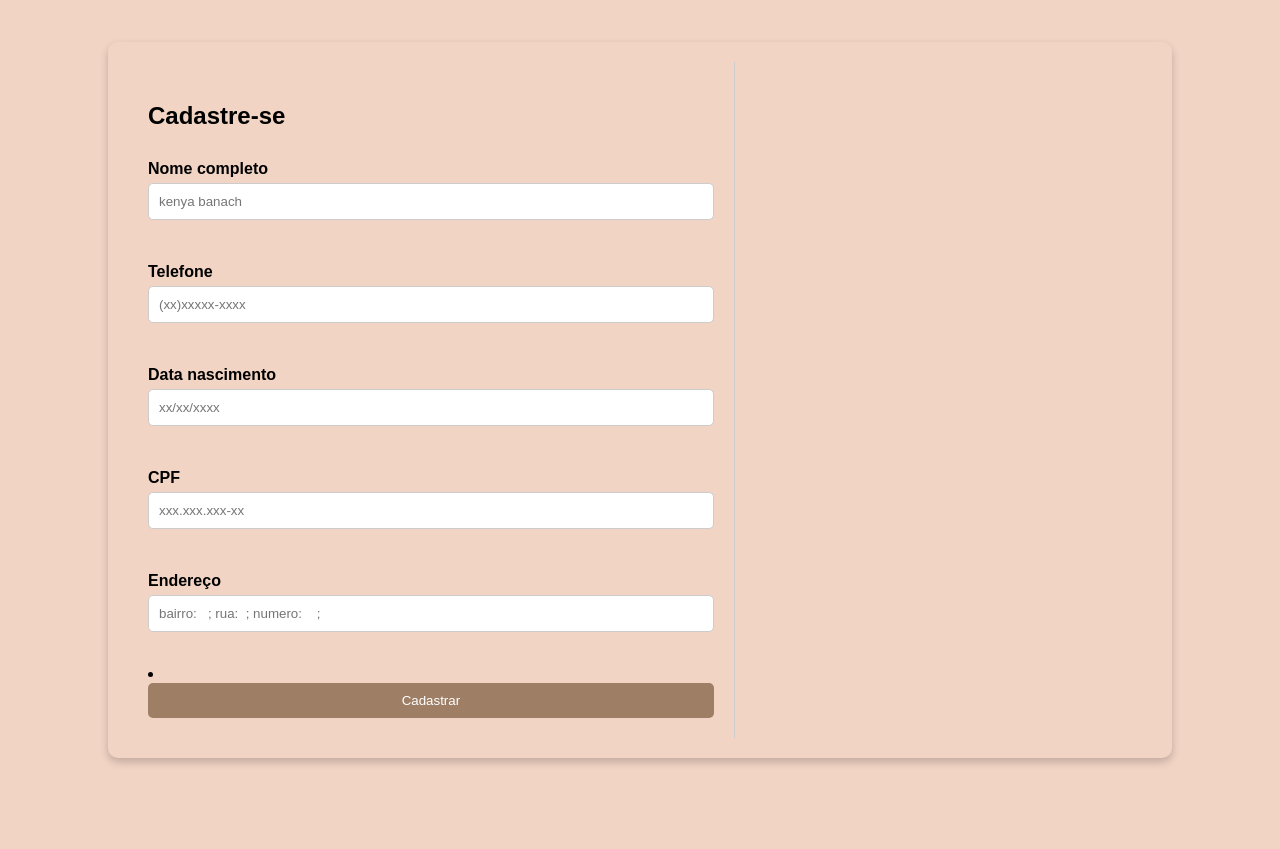
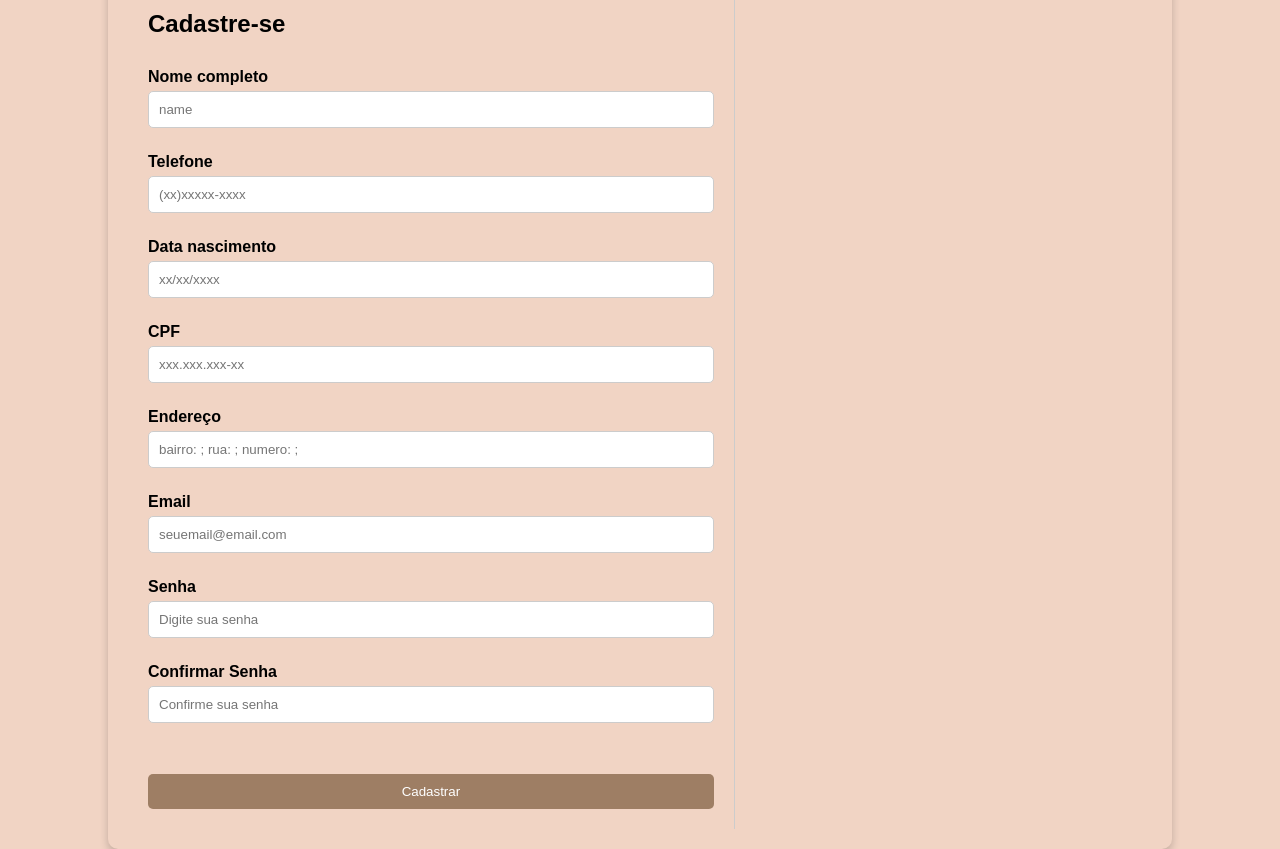
Before and after one commit to SraBanach/Plataforma-de-agendamento, a PHP site: page /telaUsuario.php in a window 1280 px wide. Before the commit the page ends 765 px from the top, so only its background shows below. Run offline with PHP 8.4, Linux system fonts and the light colour scheme.

Commit message:
nome boas vindas

```diff
--- a/includes/header.php
+++ b/includes/header.php
@@ -40,10 +40,11 @@ session_start(); // <-- INICIA A
             <ul class="search">
                 <li> <i class="bi bi-search"></i></li>
             </ul>
-            <?php if (isset($_SESSION['usuario_email'])): ?>
-                <a href="telaUsuario.php" class="boas-vindas">Olá, <?= $_SESSION['usuario_email'] ?> 👋</a>
+            <?php if (isset($_SESSION['usuario_nome'])): ?>
+    <a href="telaUsuario.php" class="boas-vindas">Olá, <?= $_SESSION['usuario_nome'] ?> 👋</a>
 <?php else: ?>
     <a href="telaLogin.php" class="login">Login</a>
 <?php endif; ?>
+
         </nav>
     </header>
--- a/listarsaloes.php
+++ b/listarsaloes.php
@@ -7,5 +7,5 @@ include'./includes/header.php';
 // dados (pessoa recebe uma funcao) filmes recebe o exibir lista filmes que esta no index;
 $salao = new Saloes();
 //pessoa sua tarefa é preparar todos os pedidos e colocar na janela
-//ele ja esta esperando os dados generos que ja esta dentro de filmes_filtro
+//ele ja esta esperando os dados generos que ja esta dentro de SALOES_filtro
 $dadosSaloes = $salao->exibirlistaSaloes();
--- a/telaUsuario.php
+++ b/telaUsuario.php
@@ -1,61 +1,74 @@
 <?php
 if (session_status() === PHP_SESSION_NONE) {
     session_start();
-
 }
 ?>
 
-
 <!DOCTYPE html>
-<html lang="pt-br
-">
+<html lang="pt-br">
 <head>
     <meta charset="UTF-8">
     <meta name="viewport" content="width=device-width, initial-scale=1.0">
     <title>Cadastre-se</title>
     <link rel="stylesheet" href="./assets/css/telaUsuario.css">
-
 </head>
 <body>
 
-<!-- cadastrar usuario -->
 <?php
-
-
-// Evita erros quando a página é carregada pela primeira vez (sem envio de formulário).
-// O código dentro do if só roda após o envio dos dados.
-if ($_SERVER["REQUEST_METHOD"] == "POST"){
-// ordem importa o <pre> precisa estar encima do vardump
-//echo '<pre>';
-// $_post -> variavel global, ela funciona em todo o projeto.
-//var_dump($_POST);
-
+if ($_SERVER["REQUEST_METHOD"] == "POST") {
     $nomeFormulario = $_POST['nome'];
     $telefoneFormulario = $_POST['telefone'];
     $dat_nascFormulario = $_POST['dat_nasc'];
     $cpfFormulario = $_POST['cpf'];
     $enderecoFormulario = $_POST['endereco'];
+    $email = $_POST['email'];
+    $senhaFormulario = $_POST['senha'];
+    $confirmarSenha = $_POST['confirmar_senha'];
 
- // Verificação se algum campo está vazio
- if (empty($nomeFormulario) || empty($telefoneFormulario) || empty($dat_nascFormulario) || empty($cpfFormulario) || empty($enderecoFormulario)) {
+    if ($senhaFormulario !== $confirmarSenha) {
+        echo "<script>
+            alert('As senhas não coincidem. Tente novamente.');
+            window.history.back(); // Volta para a tela anterior (formulário)
+        </script>";
+        exit;
+    }
+
+
+    $senha = $_POST['senha'];
+
+
+    // Verifica se algum campo está vazio
+    if (empty($nomeFormulario) || empty($telefoneFormulario) || empty($dat_nascFormulario) || empty($cpfFormulario) || empty($enderecoFormulario) || empty($email) || empty($_POST['senha'])) {
         echo "<script>alert('Por favor, preencha todos os campos antes de salvar.');</script>";
     } else {
         $dsn = 'mysql:dbname=db_plataformaagendamento;host=127.0.0.1';
         $user = 'root';
         $password = '';
         $banco = new PDO($dsn, $user, $password);
+        $banco->setAttribute(PDO::ATTR_ERRMODE, PDO::ERRMODE_EXCEPTION);
 
-    $insert = 'INSERT INTO tb_cad_usuario (nome,telefone,dat_nasc,cpf,endereco) VALUES (:nome,:telefone,:dat_nasc,:cpf,:endereco)' ;
-    $box = $banco->prepare($insert);
-    $box->execute([
+        // Primeiro, cadastra o usuário
+        $insertUsuario = 'INSERT INTO tb_cad_usuario (nome, telefone, dat_nasc, cpf, endereco) VALUES (:nome, :telefone, :dat_nasc, :cpf, :endereco)';
+        $stmtUsuario = $banco->prepare($insertUsuario);
+        $stmtUsuario->execute([
             ':nome' => $nomeFormulario,
             ':telefone' => $telefoneFormulario,
             ':dat_nasc' => $dat_nascFormulario,
             ':cpf' => $cpfFormulario,
-        ':endereco' => $enderecoFormulario,
+            ':endereco' => $enderecoFormulario
         ]);
 
-    $id = $banco -> lastInsertId();
+        $idUsuario = $banco->lastInsertId();
+
+        // Agora, cadastra o login com o ID do usuário
+        $insertLogin = 'INSERT INTO tb_login (email, senha, id_usuario) VALUES (:email, :senha, :id_usuario)';
+        $stmtLogin = $banco->prepare($insertLogin);
+        $stmtLogin->execute([
+            ':email' => $email,
+            ':senha' => $senha,
+            ':id_usuario' => $idUsuario
+        ]);
+
         echo "<script>alert('Cadastro concluído com sucesso!');
         window.location.href = 'telaLogin.php';
         </script>";
@@ -63,63 +76,54 @@ $enderecoFormulario = $_POST['endereco'];
 }
 ?>
 
-
-
-
-
-
-
 <div class="telaUsuario">
     <div id="Dados">
         <h2>
         <?php
-    if (isset($_SESSION['usuario_id'])) {
-        echo 'Minhas Informações';
-    } else {
-        echo 'Cadastre-se';
-    }
+        echo isset($_SESSION['usuario_id']) ? 'Minhas Informações' : 'Cadastre-se';
         ?>
         </h2>
+
         <div class="cadastro-conteiner">
             <form action="telaUsuario.php" method="POST">
                 <h4>Nome completo</h4>
-                        <input type="text" id="campo1" placeholder="kenya banach" name="nome">
-                        <br>
+                <input type="text" id="campo1" placeholder="name" name="nome" value="<?= $_POST['nome'] ?? '' ?>">
+
                 <h4>Telefone</h4>
-                        <input type="text" id="campo2" placeholder="(xx)xxxxx-xxxx" name="telefone">
-                        <br>
+                <input type="text" id="campo2" placeholder="(xx)xxxxx-xxxx" name="telefone" value="<?= $_POST['telefone'] ?? '' ?>">
+
                 <h4>Data nascimento</h4>
-                        <input type="text" id="campo3" placeholder="xx/xx/xxxx" name="dat_nasc">
-                        <br>
+                <input type="text" id="campo3" placeholder="xx/xx/xxxx" name="dat_nasc" value="<?= $_POST['dat_nasc'] ?? '' ?>">
+
                 <h4>CPF</h4>
-                        <input type="text" id="campo4" placeholder="xxx.xxx.xxx-xx" name="cpf">
-                        <br>
+                <input type="text" id="campo4" placeholder="xxx.xxx.xxx-xx" name="cpf" value="<?= $_POST['cpf'] ?? '' ?>">
+
                 <h4>Endereço</h4>
-                        <input type="text" id="campo5" placeholder="bairro:   ; rua:  ; numero:    ;" name="endereco">
-                        <br>
-                            <li><a href="#" alt="icon"></a></li>
-                        </ul>
+                <input type="text" id="campo5" placeholder="bairro: ; rua: ; numero: ;" name="endereco" value="<?= $_POST['endereco'] ?? '' ?>">
+
+                <h4>Email</h4>
+                <input type="email" name="email" placeholder="seuemail@email.com" value="<?= $_POST['email'] ?? '' ?>">
+
+                <h4>Senha</h4>
+                <input type="password" name="senha" placeholder="Digite sua senha">
+
+                <h4>Confirmar Senha</h4>
+                <input type="password" name="confirmar_senha" placeholder="Confirme sua senha">
+                <br><br>
                 <button class="botaoSalvar" type="submit">Cadastrar</button>
             </form>
         </div>
     </div>
+
     <div class="menu-usuario">
-    <?php
-    //var_dump($_SESSION); // apenas para testar
-
-    if (isset($_SESSION['usuario_id'])):
-        $id = $_SESSION['usuario_id'];
-    ?>
+        <?php if (isset($_SESSION['usuario_id'])): ?>
             <a class="botaoAgendamentos" href="meusAgendamentos.php">Meus Agendamentos</a>
-        <a class="botaoEditar" href="usuario-editar.php?id=<?= $id ?>">Editar Informações</a>
-        <a class="botaoDeletar" href="usuario-editar.php?id=<?= $id ?>">Deletar Conta</a>
-        <?php if (isset($_SESSION['usuario_id'])): ?>
+            <a class="botaoEditar" href="usuario-editar.php?id=<?= $_SESSION['usuario_id'] ?>">Editar Informações</a>
+            <a class="botaoDeletar" href="usuario-editar.php?id=<?= $_SESSION['usuario_id'] ?>">Deletar Conta</a>
             <a class="botaoLogout" href="logout.php">Sair</a>
-<?php endif; ?>
-    <?php else: ?>
-        <!-- Não exibe nada se não estiver logado -->
         <?php endif; ?>
     </div>
 </div>
+
 </body>
 </html>
```
Also changed, not shown: auxLogin.php (+13 -4 lines). Lines whose indentation alone changed are shown as unchanged.
